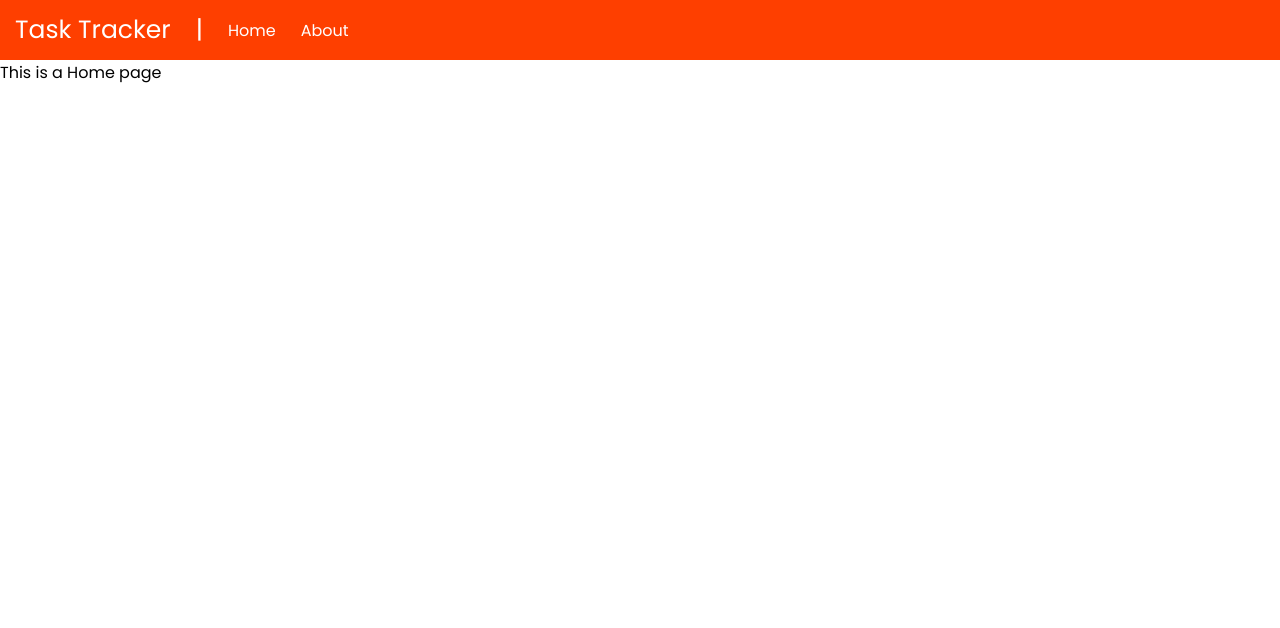
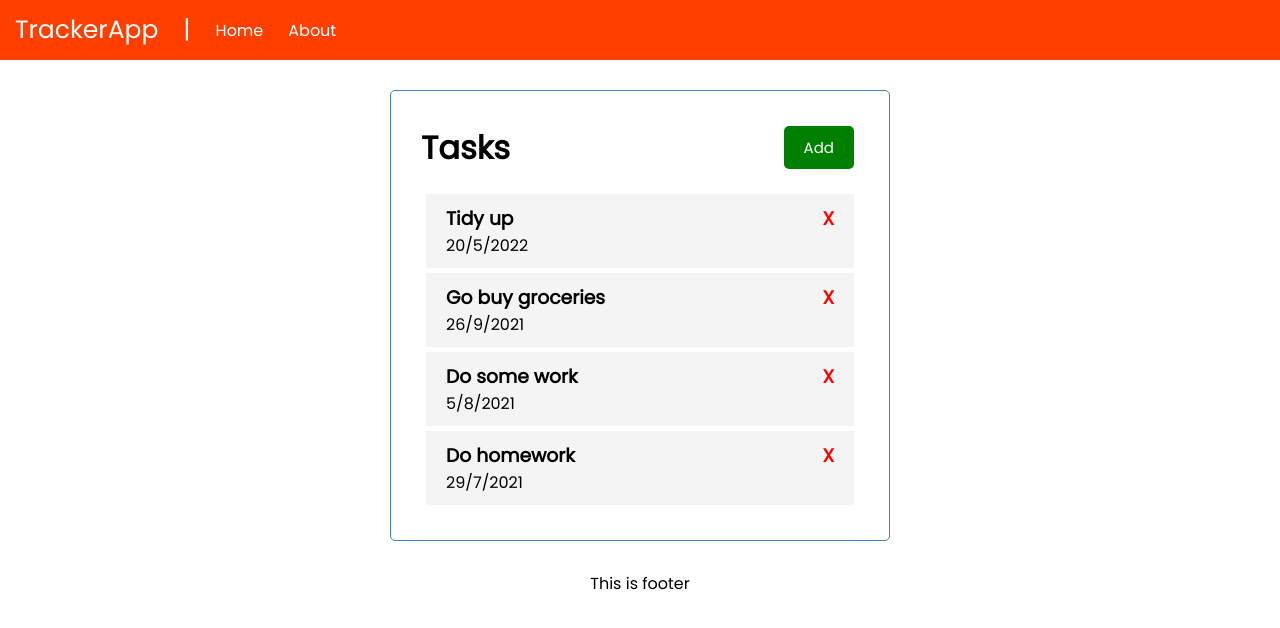
Before and after one commit to tesarlukas/svelte-task-tracker, a Svelte app: page / in a window 1280 px wide. Shown: the top 628 px of the page. Built offline with nearby package versions, Linux system fonts and the light colour scheme; data requests are answered from the project's data file.

Commit message:
Get to the same status as react app

```diff
--- a/public/global.css
+++ b/public/global.css
@@ -55,7 +55,7 @@ nav a:hover {
   border-radius: 5px;
 }
 
-.header {
+header {
   display: flex;
   justify-content: space-between;
   align-items: center;
--- a/src/App.svelte
+++ b/src/App.svelte
@@ -15,12 +15,13 @@
 
 <main>
   <nav>
-    <div class="logo">Task Tracker</div>
+    <div class="logo">TrackerApp</div>
     <div class="separator">|</div>
     <a href="#/">Home</a>
     <a href="#/About">About</a>
   </nav>
   <Router {routes} />
+  <footer>This is footer</footer>
 </main>
 
 <style>
--- /dev/null
+++ b/src/components/AddTask.svelte
@@ -0,0 +1,36 @@
+<script>
+  import { createEventDispatcher } from 'svelte';
+
+  let text = '';
+  let day = '';
+  let reminder = false;
+
+  const dispatch = new createEventDispatcher();
+  const handleSubmit = () => {
+    if (!text) {
+      alert('Plase add a task');
+      return;
+    }
+
+    const newTask = { text, day, reminder };
+    dispatch('add-task', newTask);
+  };
+</script>
+
+<form class="add-form" on:submit|preventDefault={handleSubmit}>
+  <div class="form-control">
+    <label for="">Task</label>
+    <input type="text" placeholder="Add Task" bind:value={text} />
+  </div>
+  <div class="form-control">
+    <label for="">Day & Time</label>
+    <input type="text" placeholder="Add Day & Time" bind:value={day} />
+  </div>
+  <div class="form-control form-control-check">
+    <label for="">Set Reminder</label>
+    <input type="checkbox" checked={reminder} bind:value={reminder} />
+  </div>
+  <div class="form-control">
+    <input type="submit" class="btn btn-block" value="Save Task" />
+  </div>
+</form>
--- /dev/null
+++ b/src/components/Button.svelte
@@ -0,0 +1,8 @@
+<script>
+  export let color = '';
+  export let onClick = () => alert('Function is missing');
+</script>
+
+<button class="btn" style={`background-color: ${color}`} on:click={onClick}>
+  <slot />
+</button>
--- /dev/null
+++ b/src/components/Header.svelte
@@ -0,0 +1,21 @@
+<script>
+  import { createEventDispatcher } from 'svelte';
+  import Button from './Button.svelte';
+
+  export let showAddTask = false;
+
+  const dispatch = new createEventDispatcher();
+
+  const handleToggle = () => {
+    dispatch('toggle-show');
+  };
+  // this must be done through dispatch, because if you drill a prop through
+  // component and change it here, it wouldn't trigger rerender in upper component
+</script>
+
+<header>
+  <h1><slot /></h1>
+  <Button onClick={handleToggle} color={showAddTask ? 'red' : 'green'}>
+    {showAddTask ? 'Close' : 'Add'}
+  </Button>
+</header>
--- /dev/null
+++ b/src/components/Task.svelte
@@ -0,0 +1,25 @@
+<script>
+  import { createEventDispatcher } from 'svelte';
+  export let task = {};
+
+  const dispatch = new createEventDispatcher();
+
+  const handleDelete = (taskId) => {
+    dispatch('delete-task', taskId);
+  };
+
+  const handleToggle = (taskId) => {
+    dispatch('toggle-reminder', taskId);
+  };
+</script>
+
+<div
+  class={`task ${task.reminder ? 'reminder' : ''}`}
+  on:dblclick={handleToggle(task.id)}
+>
+  <h3>
+    {task.text}
+    <span style="color:red" on:click={handleDelete(task.id)}>X</span>
+  </h3>
+  <p>{task.day}</p>
+</div>
--- /dev/null
+++ b/src/components/Tasks.svelte
@@ -0,0 +1,28 @@
+<script>
+  import AddTask from './AddTask.svelte';
+  import Button from './Button.svelte';
+  import Header from './Header.svelte';
+  import Task from './Task.svelte';
+
+  export let tasks = [{ id: 1, text: 'hello' }];
+
+  let showAddTask = false;
+
+  const toggleShow = () => {
+    showAddTask = !showAddTask;
+  };
+</script>
+
+<div class="container">
+  <Header {showAddTask} on:toggle-show={toggleShow}>Tasks</Header>
+  {#if showAddTask}
+    <AddTask on:add-task />
+  {/if}
+  {#if tasks.length > 0}
+    {#each tasks as task (task.id)}
+      <Task {task} on:delete-task on:toggle-reminder />
+    {/each}
+  {:else}
+    <p>There are no tasks</p>
+  {/if}
+</div>
--- a/src/pages/About.svelte
+++ b/src/pages/About.svelte
@@ -3,8 +3,9 @@
   export let params = {};
 </script>
 
-<h2>This is an About page</h2>
-<h2>Topic: {params.topic}</h2>
+<div>
+  This is the about page
 
-<button on:click={() => pop()}>Back</button>
-<button on:click={() => push('/')}>Go Home</button>
+  <button class="btn" on:click={() => pop()}>Back</button>
+  <button class="btn" on:click={() => push('/')}>Go Home</button>
+</div>
--- a/src/pages/Home.svelte
+++ b/src/pages/Home.svelte
@@ -1 +1,85 @@
-This is a Home page
+<script>
+  import { onMount } from 'svelte';
+  import Tasks from '../components/Tasks.svelte';
+
+  let tasks = [];
+
+  onMount(() => {
+    getTasks();
+  });
+
+  const getTasks = async () => {
+    tasks = await fetchTasks();
+  };
+
+  const fetchTasks = async () => {
+    const res = await fetch('http://localhost:5001/tasks');
+    const data = await res.json();
+
+    return data;
+  };
+
+  const fetchTask = async (id) => {
+    const res = await fetch(`http://localhost:5001/tasks/${id}`);
+    const data = res.json();
+
+    return data;
+  };
+
+  const addTask = async (e) => {
+    const newTask = e.detail;
+
+    const res = await fetch('http://localhost:5001/tasks', {
+      method: 'POST',
+      headers: {
+        'Content-type': 'application/json',
+      },
+      body: JSON.stringify(newTask),
+    });
+    const data = await res.json();
+
+    tasks = [...tasks, data];
+  };
+
+  const deleteTask = async (e) => {
+    const taskId = e.detail;
+
+    await fetch(`http://localhost:5001/tasks/${taskId}`, {
+      method: 'DELETE',
+    });
+    tasks = tasks.filter((task) => {
+      return task.id !== taskId;
+    });
+  };
+
+  const toggleReminder = async (e) => {
+    const taskId = e.detail;
+    const taskToToggle = await fetchTask(taskId);
+    const toggledTask = { ...taskToToggle, reminder: !taskToToggle.reminder };
+
+    const res = await fetch(`http://localhost:5001/tasks/${taskId}`, {
+      method: 'PUT',
+      headers: {
+        'Content-type': 'application/json',
+      },
+      body: JSON.stringify(toggledTask),
+    });
+
+    const data = await res.json();
+    console.log(data);
+
+    // interestingly Svelte doesn't compile "find" method into "update the state" so it doesn't trigger rerender
+    // const taskToUpdate = tasks.find((task) => task.id === taskId);
+    // taskToUpdate.reminder = data.reminder;
+    tasks = tasks.map((task) => {
+      return task.id !== taskId ? task : { ...task, reminder: data.reminder };
+    });
+  };
+</script>
+
+<Tasks
+  {tasks}
+  on:add-task={addTask}
+  on:delete-task={deleteTask}
+  on:toggle-reminder={toggleReminder}
+/>
```
